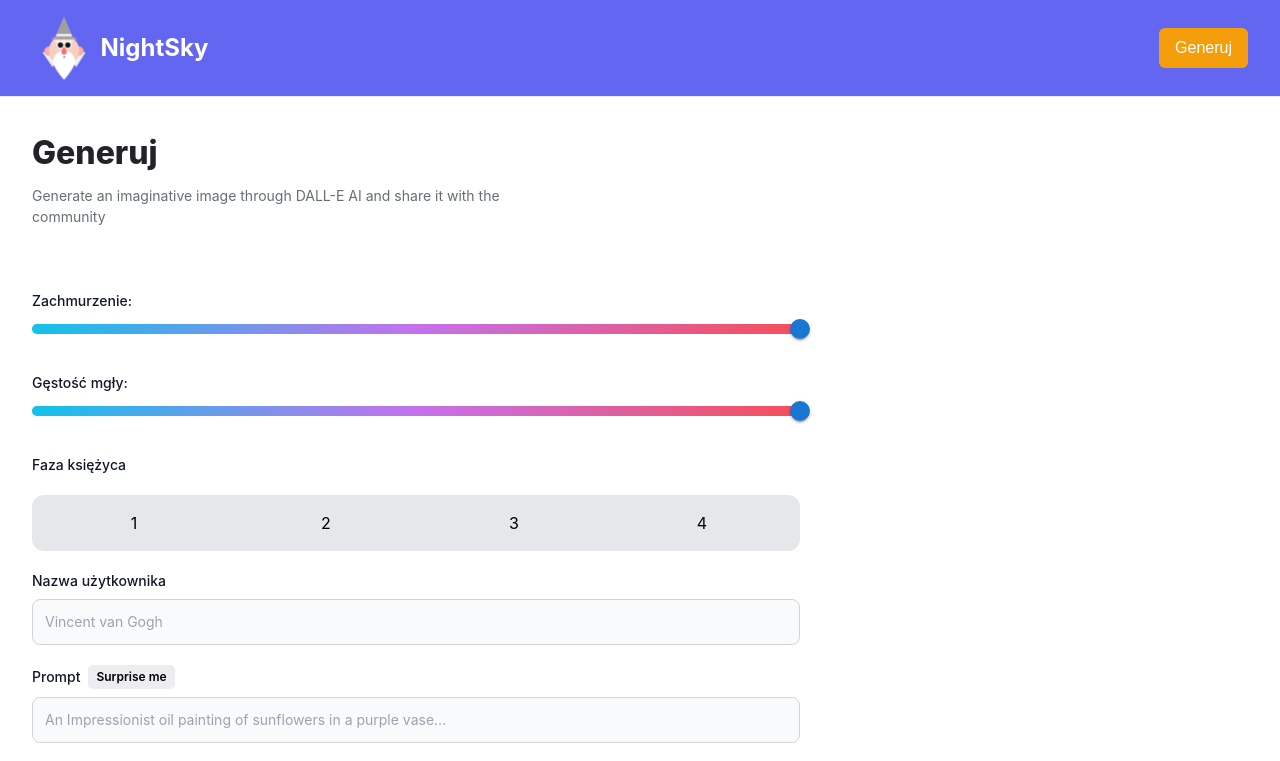
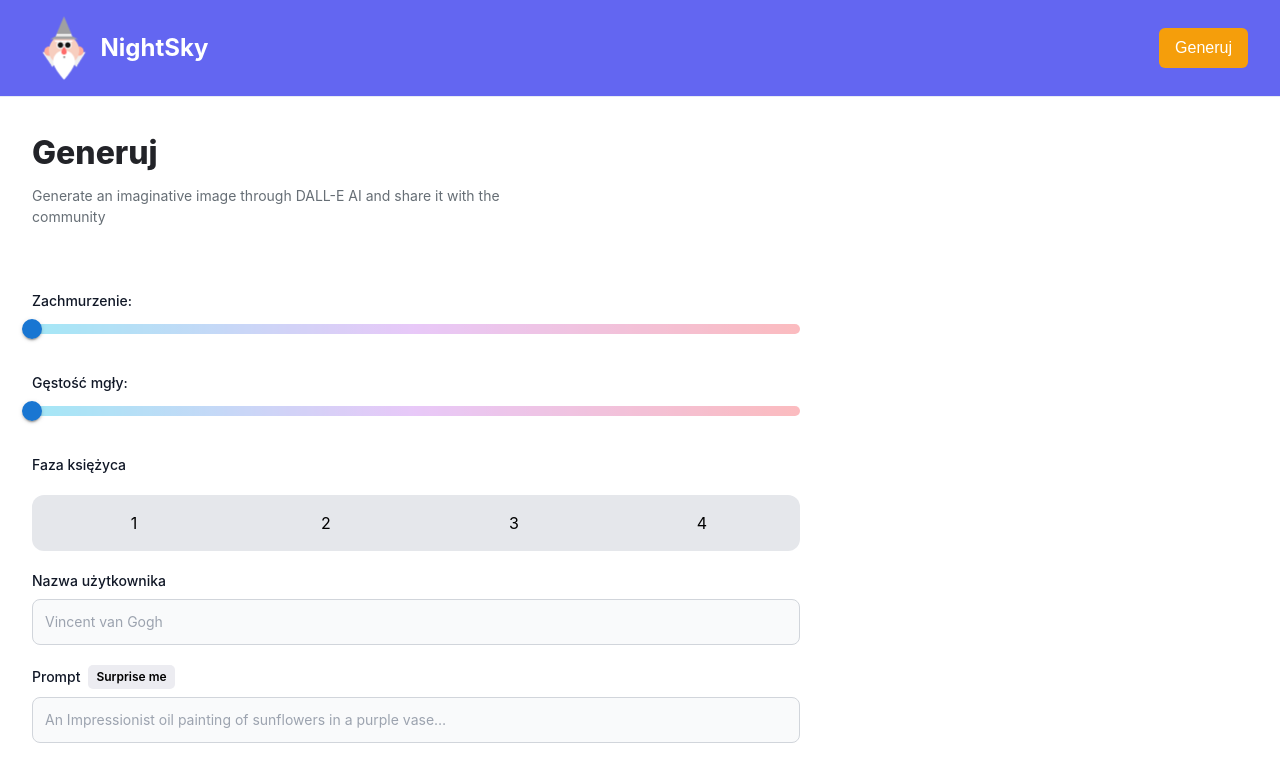
Before and after one commit to TheRiom1/NightSky, a React (Vite) app in the folder client/: page /create-post in a window 1280 px wide. Shown: the top 761 px of the page. Built offline with nearby package versions, Linux system fonts and the light colour scheme; a web font is replaced by a local one.

Commit message:
fix: change slider default value to 0 and remove degrees from valueText function

```diff
--- a/client/src/components/FormSlider.jsx
+++ b/client/src/components/FormSlider.jsx
@@ -20,7 +20,7 @@ const CustomSlider = withStyles({
 })(Slider);
 
 function valuetext(value) {
-    return `${value}°C`;
+    return value;
 }
 
 export default function DiscreteSlider({minValue, maxValue, name, labelName, handleChange}) {
@@ -36,7 +36,7 @@ export default function DiscreteSlider({minValue, maxValue, name, labelName, han
             </label>
             <CustomSlider sx={{height: 10}}
                           aria-label={labelName}
-                          defaultValue={30}
+                          defaultValue={0}
                           getAriaValueText={valuetext}
                           valueLabelDisplay="auto"
                           step={1}
```
